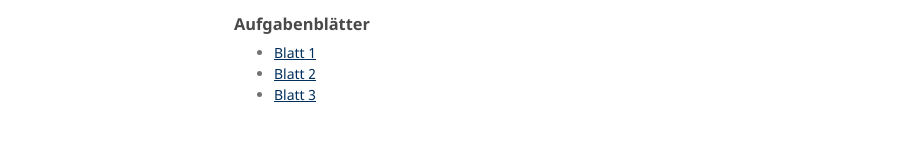
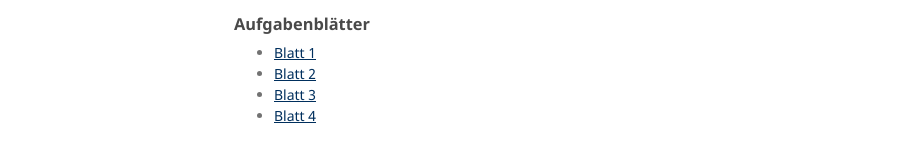
Before and after one commit to JULIELab/JULIELab.github.io, a Jekyll site: the page built from Courses/Praktikum.md, in a window 1280 px wide. Shown: the part 630-792 px from the top of the page, without its empty margins (176-1097 px from the left). Built offline with Jekyll 4.4.1, drawn with Linux system fonts in a browser that asks for light colours.

Commit message:
Update Praktikum.md

```diff
--- a/Courses/Praktikum.md
+++ b/Courses/Praktikum.md
@@ -24,3 +24,4 @@ Die praktischen Arbeiten besitzen in diesem Kurs einen hohen Stellenwert. Je nac
 * [Blatt 1](/downloads/teaching/ss2019/praktikum/praktikum_1_aufgabe.ipynb)
 * [Blatt 2](/downloads/teaching/ss2019/praktikum/praktikum_2_aufgabe.ipynb)
 * [Blatt 3](/downloads/teaching/ss2019/praktikum/praktikum_3_aufgabe.ipynb)
+* [Blatt 4](/downloads/teaching/ss2019/praktikum/praktikum_4_aufgabe.ipynb)
```
